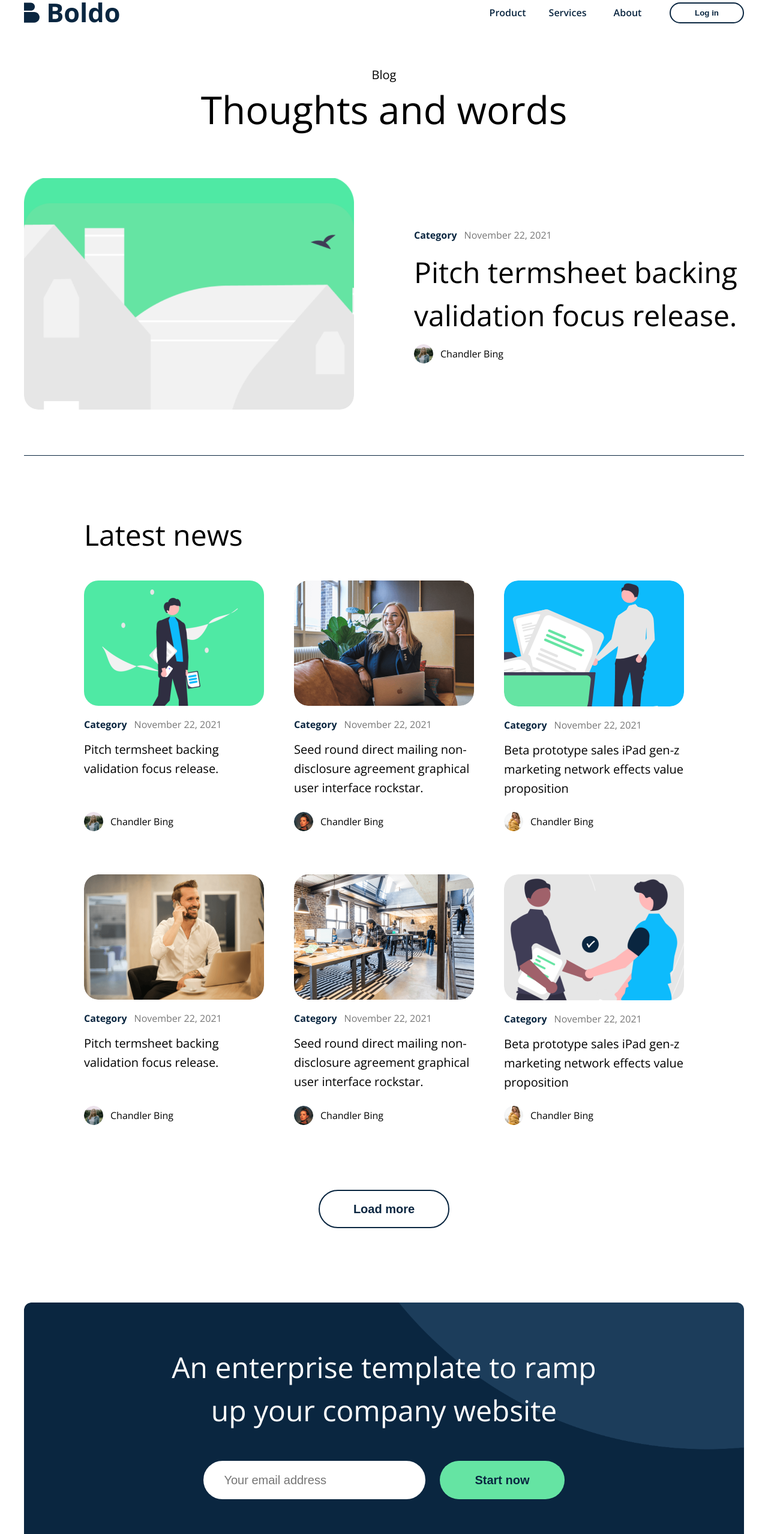
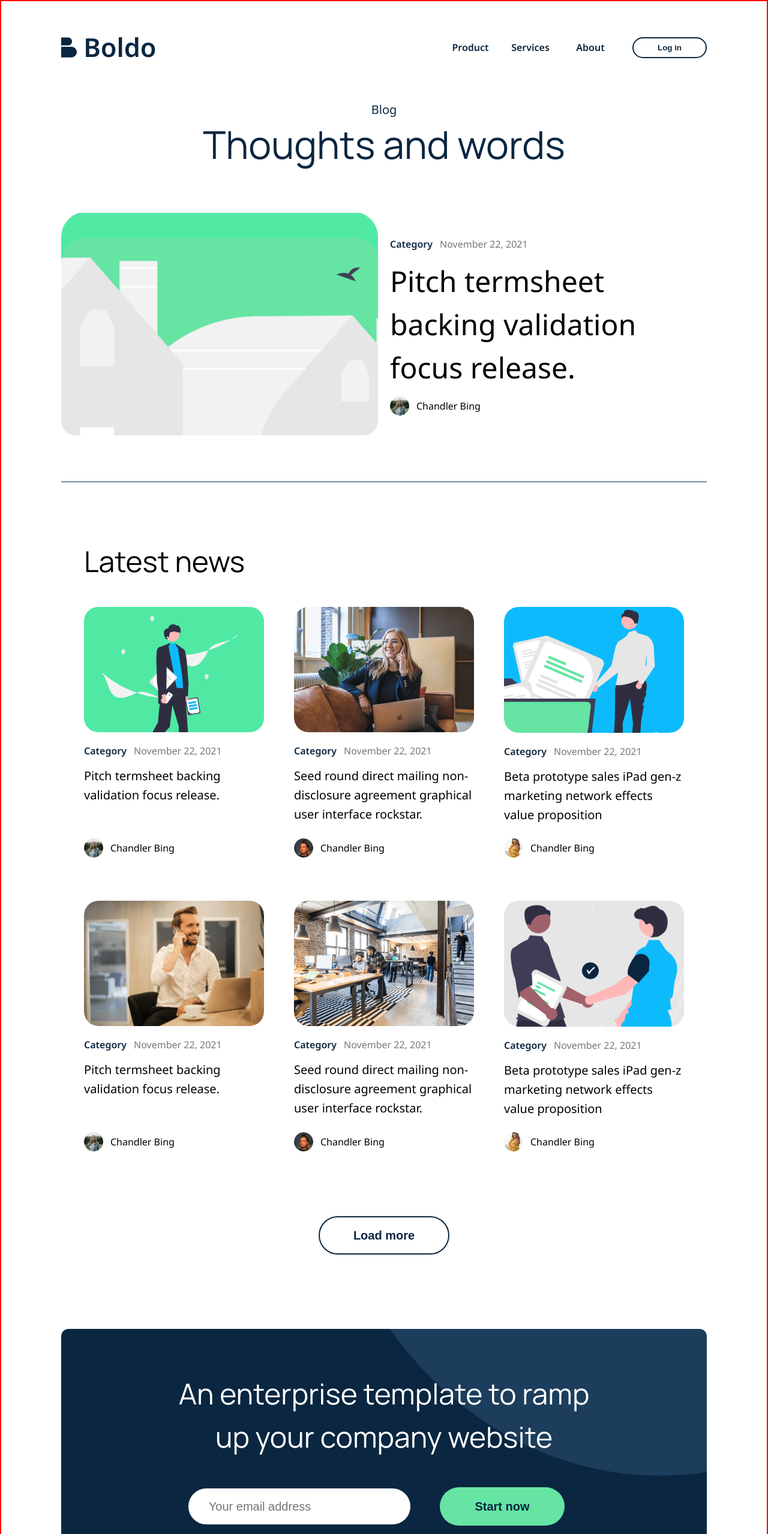
Before and after one commit to franticus/scand-example-react-scss, a React (Create React App) app: page / in a window 1280 px wide. Shown: the top 2558 px of the page at 60% size. Built offline with nearby package versions, Linux system fonts and the light colour scheme.

Commit message:
scand: adapt 820

```diff
--- a/public/index.html
+++ b/public/index.html
@@ -9,6 +9,12 @@
       href="https://fonts.googleapis.com/css2?family=Noto+Sans:wght@300;400;500;600&family=Open+Sans:wght@400;600;700&display=swap"
       rel="stylesheet"
     />
+    <link rel="preconnect" href="https://fonts.googleapis.com" />
+    <link rel="preconnect" href="https://fonts.gstatic.com" crossorigin />
+    <link
+      href="https://fonts.googleapis.com/css2?family=Manrope:wght@400;700&family=Noto+Sans:wght@300;400;500;600&family=Open+Sans:wght@400;600;700&display=swap"
+      rel="stylesheet"
+    />
     <meta name="viewport" content="width=device-width, initial-scale=1" />
     <title>Scand react-scss</title>
   </head>
--- a/src/App.scss
+++ b/src/App.scss
@@ -1,5 +1,9 @@
 .App {
-  margin: 0 auto;
   max-width: 1400px;
-  padding-bottom: 1000px;
+  padding: 56px 100px;
+  border: 2px solid red;
+
+  @media (max-width: 819px) {
+    padding: 50px;
+  }
 }
--- a/src/components/common/blogItem/BlogItem.module.scss
+++ b/src/components/common/blogItem/BlogItem.module.scss
@@ -9,8 +9,7 @@
   display: flex;
   align-items: center;
   justify-content: space-between;
-  max-width: 1200px;
-  height: 390px;
+  width: 100%;
 }
 
 .imgBlock {
@@ -21,6 +20,7 @@
 .textBlock {
   width: 100%;
   max-width: 550px;
+  margin-left: 20px;
 }
 
 .Block {
@@ -93,6 +93,7 @@
   display: flex;
   justify-content: space-between;
   flex-direction: column;
+  margin-left: 0px;
 }
 
 .sm .mainTitle {
@@ -105,3 +106,28 @@
 .lg .blogItem {
   margin: 72px auto;
 }
+
+@media (max-width: 1099px) {
+  .blogItem {
+    flex-direction: column;
+    align-items: flex-start;
+  }
+
+  .imgBlock {
+    width: 100%;
+    max-width: 1400px;
+  }
+
+  .mainImg {
+    display: inline-block;
+    border-radius: 24px;
+    width: 100%;
+    max-width: 1400px;
+  }
+}
+
+@media (max-width: 999px) {
+  .sm {
+    width: 45%;
+  }
+}
--- a/src/components/common/button/Button.module.scss
+++ b/src/components/common/button/Button.module.scss
@@ -11,6 +11,7 @@
   cursor: pointer;
   margin: 0 auto;
   padding: 8px 40px;
+  white-space: nowrap;
 
   &:hover {
     background: var(--primary);
--- a/src/components/emailBlock/EmailBlock.module.scss
+++ b/src/components/emailBlock/EmailBlock.module.scss
@@ -4,9 +4,9 @@
   justify-content: flex-end;
   margin: 0 auto;
   flex-direction: column;
-  max-width: 1200px;
+  width: 100%;
   background: url(./img/mail-bg.png) no-repeat;
-  background-size: cover;
+  background-size: 100% 100%;
   color: var(--white);
   border-radius: 12px;
   padding: 72px;
@@ -20,16 +20,21 @@
   text-align: center;
   max-width: 716px;
   margin-bottom: 48px;
+  font-family: var(--font-secondary);
 }
 
 .email {
   display: flex;
+  align-items: center;
+  justify-content: center;
+  width: 70%;
 
   &__input {
     background: var(--white);
     border: 2px solid var(--white);
     border-radius: 240px;
-    width: 370px;
+    width: 100%;
+    max-width: 370px;
     outline: none;
     padding: 12px 32px;
     font-weight: 400;
@@ -44,3 +49,15 @@
     }
   }
 }
+
+@media (max-width: 1099px) {
+  .email {
+    flex-direction: column;
+    width: 100%;
+
+    &__input {
+      margin-bottom: 20px;
+      text-align: center;
+    }
+  }
+}
--- a/src/components/footer/Footer.module.scss
+++ b/src/components/footer/Footer.module.scss
@@ -3,8 +3,7 @@
   align-items: center;
   justify-content: space-between;
   margin: 0 auto;
-  max-width: 1200px;
-  height: 183px;
+  width: 100%;
   margin: 184px auto 134px auto;
 }
 
@@ -21,12 +20,12 @@
     font-size: 16px;
     line-height: 28px;
     color: var(--gray);
-    min-width: 200px;
+    min-width: 300px;
   }
 }
 
 .container {
-  margin: 0 179px;
+  margin: 0 10%;
   display: flex;
   align-items: flex-start;
   justify-content: space-between;
@@ -78,3 +77,30 @@
   color: var(--black);
   padding: 1px 14px;
 }
+
+@media (max-width: 1099px) {
+  .footer {
+    flex-direction: column-reverse;
+    margin: 10% auto;
+  }
+
+  .logoBox {
+    align-items: center;
+    justify-content: center;
+    flex-wrap: wrap;
+    flex-direction: row;
+    width: 100%;
+    height: 200px;
+    margin-top: 40px;
+
+    &__text {
+      font-weight: 400;
+      font-size: 16px;
+      line-height: 28px;
+      color: var(--gray);
+      min-width: 360px;
+      margin: 0 20px;
+      text-align: center;
+    }
+  }
+}
--- a/src/components/header/Header.module.scss
+++ b/src/components/header/Header.module.scss
@@ -4,20 +4,26 @@
   justify-content: flex-end;
   margin: 0 auto;
   flex-direction: column;
-  max-width: 1200px;
+  width: 100%;
   height: 183px;
 
   &__secondary {
     font-weight: 400;
     font-size: 20px;
     line-height: 32px;
-    color: var(-black);
+    color: var(--black);
   }
 
   &__primary {
     font-weight: 400;
     font-size: 64px;
     line-height: 84px;
-    color: var(-black);
+    font-family: var(--font-secondary);
+    color: var(--black);
+
+    @media (max-width: 736px) {
+      font-size: 48px;
+      line-height: 68px;
+    }
   }
 }
--- a/src/components/latestNews/LatestNews.module.scss
+++ b/src/components/latestNews/LatestNews.module.scss
@@ -9,6 +9,7 @@
     font-weight: 400;
     font-size: 48px;
     line-height: 72px;
+    font-family: var(--font-secondary);
     color: var(--deep-black);
   }
 }
--- a/src/components/navbar/Navbar.module.scss
+++ b/src/components/navbar/Navbar.module.scss
@@ -3,7 +3,7 @@
   align-items: center;
   justify-content: space-between;
   height: 42px;
-  max-width: 1200px;
+  width: 100%;
   margin: 0 auto;
   transition: all 0.3s;
 }
--- a/src/index.scss
+++ b/src/index.scss
@@ -10,7 +10,10 @@ a {
 
 body {
   margin: 0;
-  font-family: 'Open Sans', sans-serif;
+  display: flex;
+  align-items: center;
+  justify-content: center;
+  font-family: var(--font-primary);
 }
 
 :root {
@@ -19,4 +22,7 @@ body {
   --white: #FFFFFF;
   --gray: #777777;
   --primary: #65E4A3;
+
+  --font-primary: 'Noto Sans', sans-serif;
+  --font-secondary: 'Manrope', sans-serif;
 }
```
